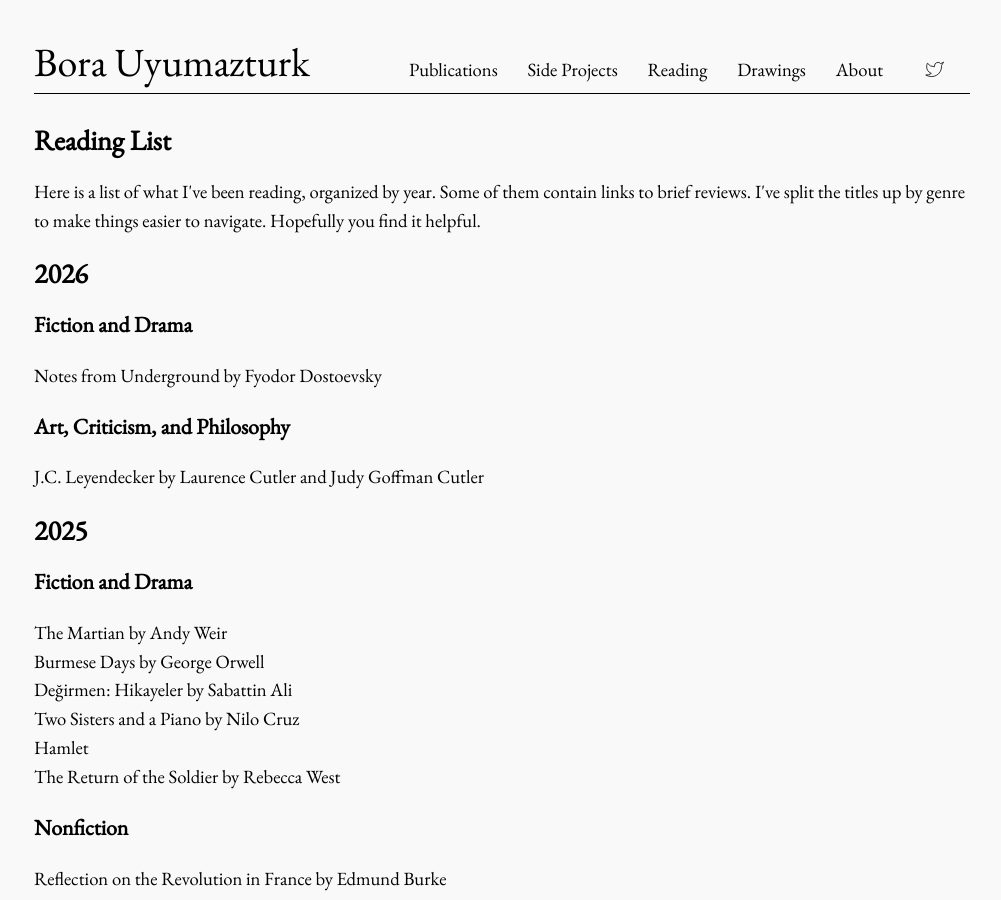
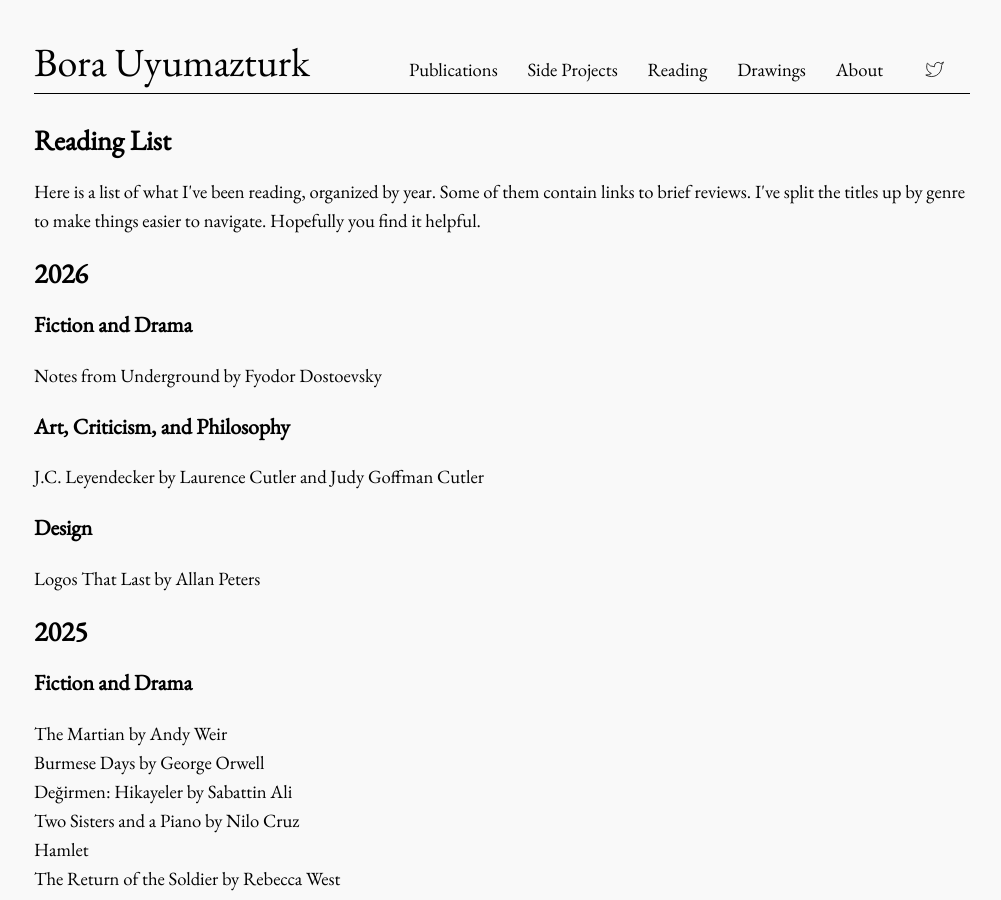
Before and after one commit to bora-uyumazturk/bora-uyumazturk.github.io, a Jekyll site: the page built from reading.html, in a window 1280 px wide and 900 px high. Shown: the whole window, without its empty margins (138-1139 px from the left). Built offline with Jekyll 4.4.1, drawn with Linux system fonts in a browser that asks for light colours.

Commit message:
Update reading.html

```diff
--- a/reading.html
+++ b/reading.html
@@ -21,6 +21,10 @@
   <h3>Art, Criticism, and Philosophy</h3>
 
   J.C. Leyendecker by Laurence Cutler and Judy Goffman Cutler
+
+  <h3>Design</h3>
+
+  Logos That Last by Allan Peters
 
   <h2>2025</h2>
 
```
